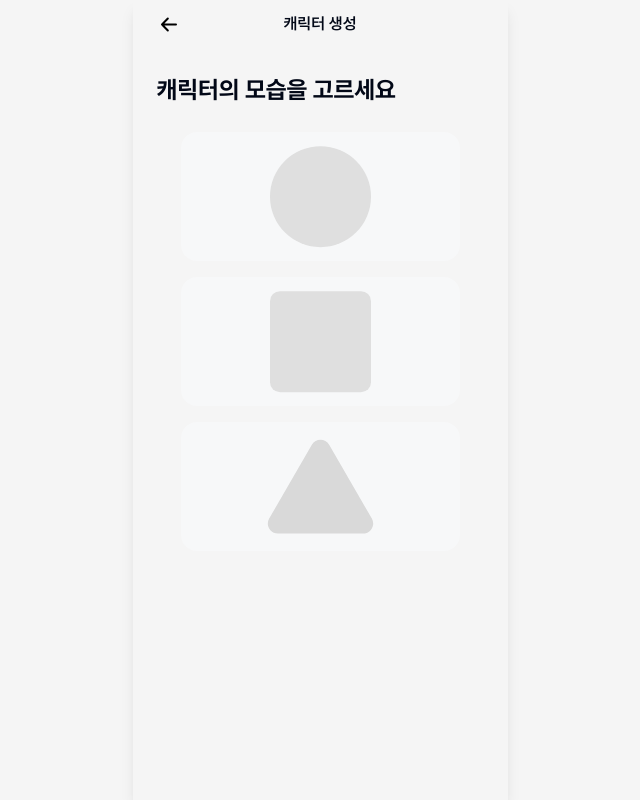
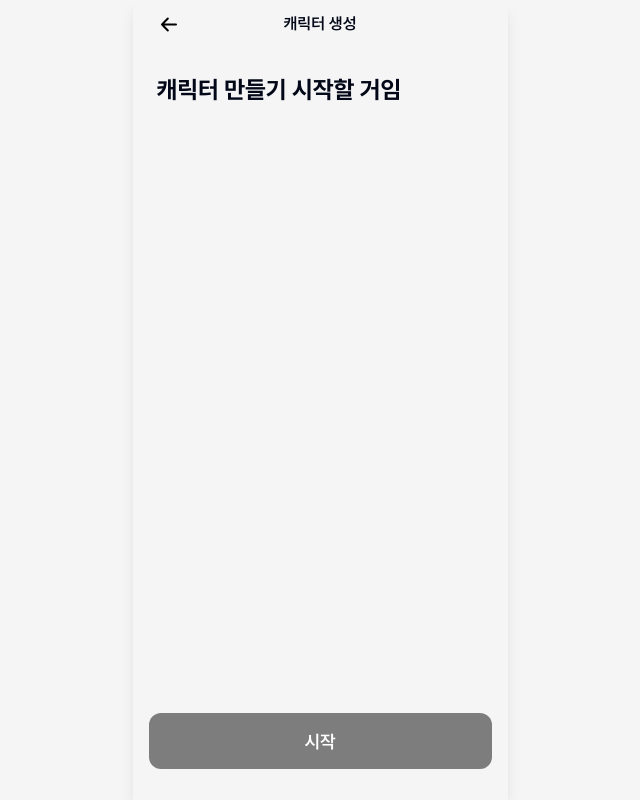
Before and after one commit to Nexters/kekeche-fe, a Next.js app: page /create in a window 1280 px wide. Shown: the whole page, without its empty margins (320-960 px from the left). Built offline with nearby package versions, Linux system fonts and the light colour scheme.

Commit message:
캐릭터 생성 시작 단계 구현

```diff
--- a/src/components/create-character/cta-button.tsx
+++ b/src/components/create-character/cta-button.tsx
@@ -1,7 +1,18 @@
 type Props = {
     text: string;
+    onClick: () => void;
+    className?: string;
 };
 
-export default function CtaButton() {
-    return <></>;
+export default function CtaButton({ text, onClick, className }: Props) {
+    return (
+        <div className={`absolute bottom-0 flex h-[56px] w-screen flex-col items-center ${className}`}>
+            <button
+                className="text-semibold18 fixed h-[56px] w-[343px] rounded-[12px] bg-[#7d7d7d] text-[#ffffff]"
+                onClick={onClick}
+            >
+                {text}
+            </button>
+        </div>
+    );
 }
--- a/src/components/create-character/index.tsx
+++ b/src/components/create-character/index.tsx
@@ -6,6 +6,8 @@ import Title from './title';
 import CreateCharacterProvider from '@/context/create-character-provider';
 import { useSearchParams, useRouter, usePathname } from 'next/navigation';
 import SelectShape from './steps/select-shape';
+import CtaButton from './cta-button';
+import Start from './steps/start';
 
 interface CarouselDispatch {
     handlePrevClick: () => void;
@@ -54,11 +56,15 @@ export default function CreateCharacterFunnel() {
         <>
             <CreateCharacterProvider>
                 <CarouselDispatchContext.Provider value={memoizedCarouselDispatch}>
-                    <Carousel setApi={setApi} opts={{ watchDrag: false, duration: 10 }}>
+                    <Carousel setApi={setApi} opts={{ watchDrag: false, duration: 20 }}>
                         <CarouselContent>
+                            <CarouselItem
+                                className="relative flex w-full flex-col items-center"
+                                style={{ minHeight: '100dvh' }}
+                            >
+                                <Start />
+                            </CarouselItem>
                             <CarouselItem className="flex w-full flex-col items-center ">
-                                <Header onGoBack={() => router.push('/')} />
-                                <Title text="캐릭터의 모습을 고르세요" />
                                 <SelectShape />
                             </CarouselItem>
                             <CarouselItem className="flex w-full flex-col items-center">
--- a/src/components/create-character/steps/select-shape.tsx
+++ b/src/components/create-character/steps/select-shape.tsx
@@ -2,8 +2,14 @@ import { useContext } from 'react';
 import { CreateCharacterDispatchContext } from '@/context/create-character-provider';
 import { Shapes } from '@/components/create-character/constants/create-character-inputs';
 import { CarouselDispatchContext } from '..';
+import { useRouter } from 'next/navigation';
+import Header from '../header';
+import Title from '../title';
+import React from 'react';
 
-export default function SelectShape() {
+export default React.memo(function SelectShape() {
+    const router = useRouter();
+
     const characterDispatch = useContext(CreateCharacterDispatchContext);
     const carouselDispatch = useContext(CarouselDispatchContext);
 
@@ -13,6 +19,9 @@ export default function SelectShape() {
     };
 
     return (
+        <>
+            <Header onGoBack={() => {carouselDispatch?.handlePrevClick()}} />
+            <Title text="캐릭터의 모습을 고르세요" />
             <div className="flex flex-col gap-[16px]">
                 {Shapes.map(({ id, icon: Icon }) => (
                     <button
@@ -24,5 +33,6 @@ export default function SelectShape() {
                     </button>
                 ))}
             </div>
+        </>
     );
-}
+});
--- a/src/components/create-character/steps/start.tsx
+++ b/src/components/create-character/steps/start.tsx
@@ -1,3 +1,31 @@
-export default function Start() {
-    return <></>;
-}
+import { useRouter } from 'next/navigation';
+import CtaButton from '../cta-button';
+import Header from '../header';
+import Title from '../title';
+import { useContext } from 'react';
+import { CarouselDispatchContext } from '..';
+import React from 'react';
+
+export default React.memo(function Start() {
+    const router = useRouter();
+
+    const carouselDispatch = useContext(CarouselDispatchContext);
+
+    return (
+        <>
+            <Header
+                onGoBack={() => {
+                    router.push('/');
+                }}
+            />
+            <Title text="캐릭터 만들기 시작할 거임" />
+            <CtaButton
+                text="시작"
+                onClick={() => {
+                    carouselDispatch?.handleNextClick();
+                }}
+                className="mb-[31px]"
+            />
+        </>
+    );
+});
```
Lines whose indentation alone changed are shown as unchanged.
